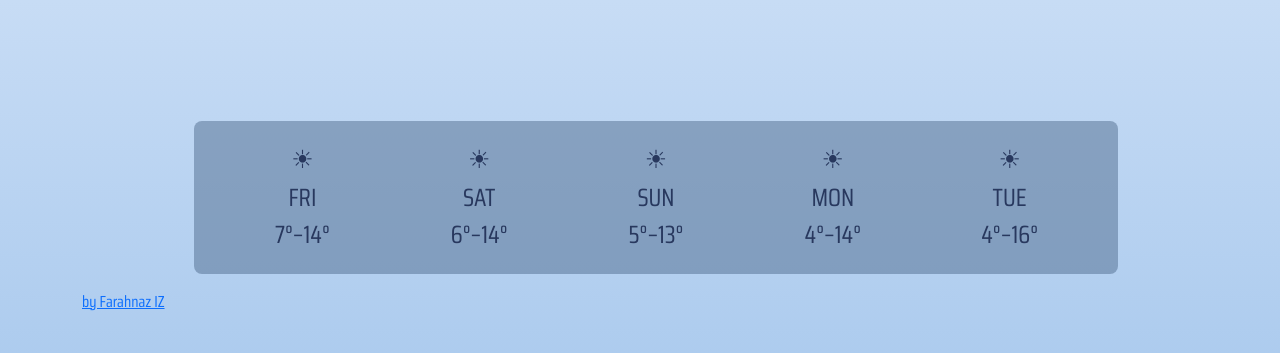
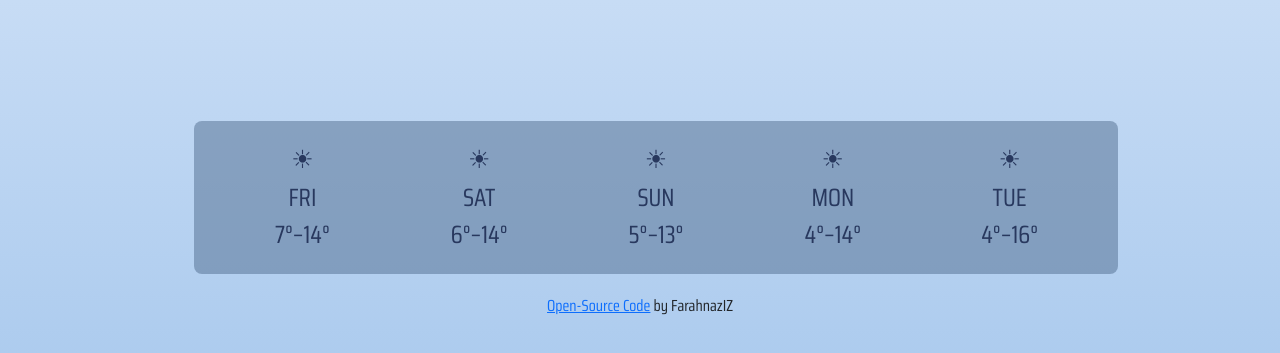
Before and after one commit to FarahnazIZ/WeatherApp, a plain HTML site: page index.html in a window 1280 px wide. Shown: the part 431-784 px from the top of the page. Drawn offline with nearby package versions, Linux system fonts and the light colour scheme.

Commit message:
edit git-hub link

```diff
--- a/index.html
+++ b/index.html
@@ -101,11 +101,12 @@
           </li>
         </div>
       </ul>
-      <a
-        href="http://https://github.com/FarahnazIZ/WeatherApp"
-        aria-placeholder="Open-Source Code"
-        >by Farahnaz IZ</a
-      >
+      <div class="sourceCode">
+        <a href="https://github.com/FarahnazIZ/WeatherApp" target="_blank"
+          >Open-Source Code</a
+        >
+        by FarahnazIZ
+      </div>
     </div>
     <script src="src/brain.js"></script>
   </body>
--- a/src/style.css
+++ b/src/style.css
@@ -76,3 +76,8 @@ ul {
   padding: 20px 20px;
   border-radius: 8px;
 }
+
+.sourceCode {
+  text-align: center;
+  margin: 20px;
+}
```
